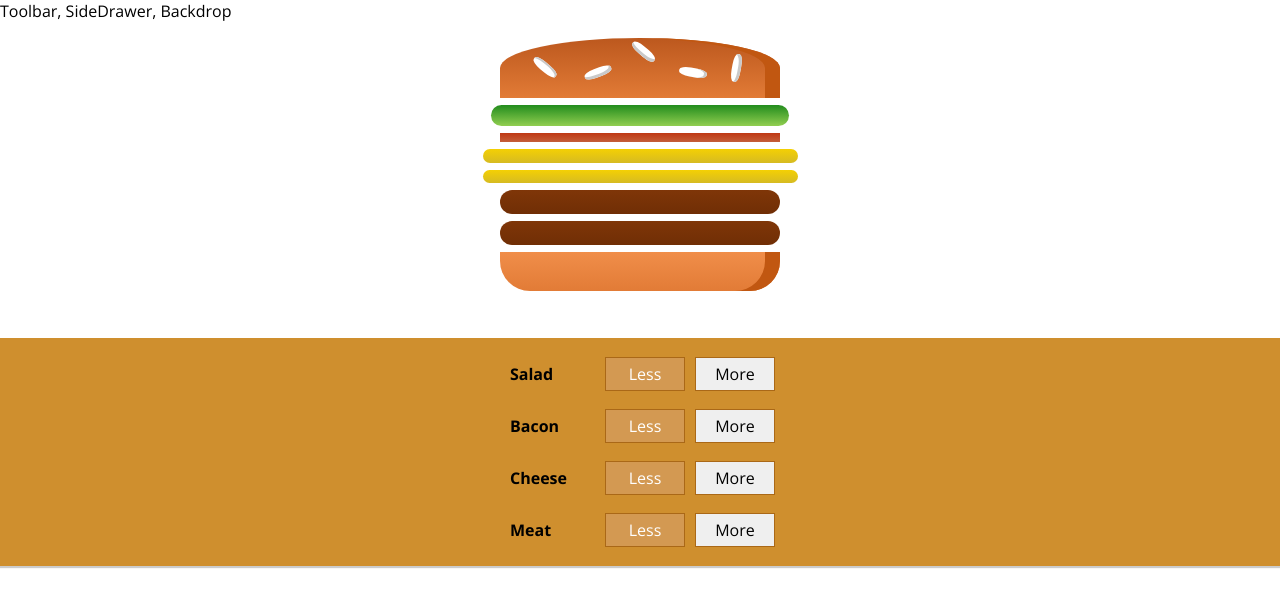
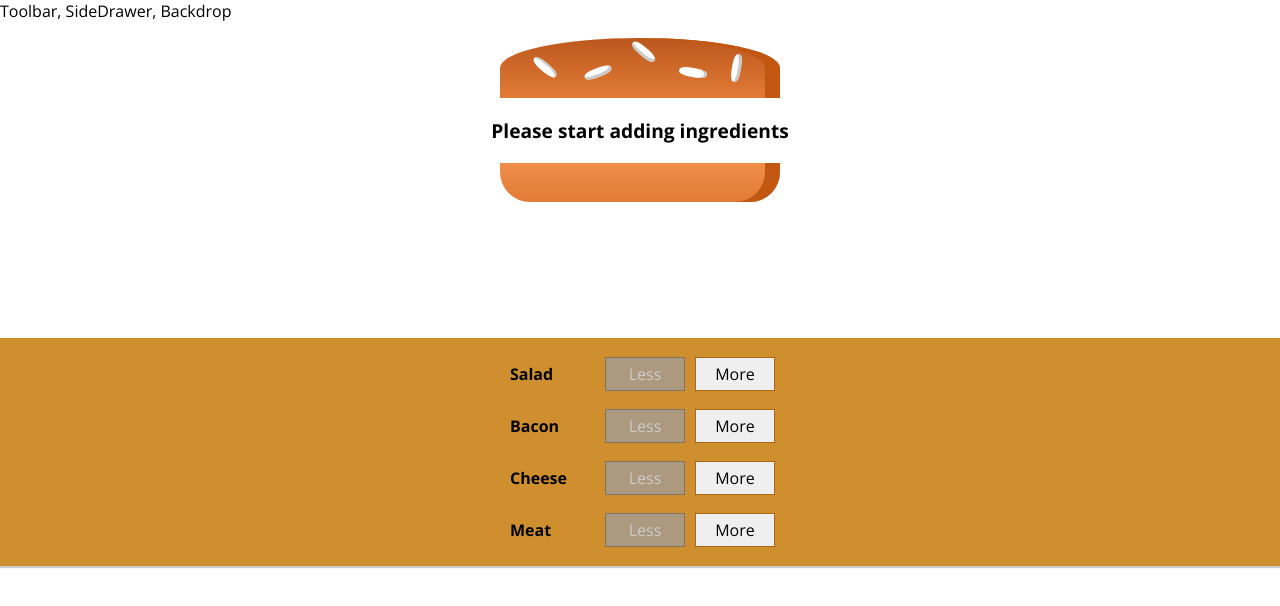
Before and after one commit to calvin1337/React, a React (Create React App) app in the folder burger-app/: page / in a window 1280 px wide. Shown: the top 606 px of the page. Built offline with nearby package versions, Linux system fonts and the light colour scheme.

Commit message:
build controls

```diff
--- a/burger-app/src/components/Layout/BuildControls/BuildControl/BuildControl.js
+++ b/burger-app/src/components/Layout/BuildControls/BuildControl/BuildControl.js
@@ -4,8 +4,14 @@ import './BuildControl.css'
 const buildControl = (props) => (
     <div className="BuildControl">
         <div className="Label">{props.label}</div>
-        <button className="Less">Less</button>
-        <button className="More">More</button>
+        <button className="Less"
+        onClick={props.removed}
+        disabled={props.disabled}
+        >Less</button>
+
+        <button className="More"
+        onClick={props.added}
+        >More</button>
     </div>
 );
 
--- a/burger-app/src/components/Layout/BuildControls/BuildControls.js
+++ b/burger-app/src/components/Layout/BuildControls/BuildControls.js
@@ -15,7 +15,13 @@ const controls = [
 const buildControls = (props) => (
     <div className="BuildControls">
         {controls.map(ctrl => (
-            <BuildControl key={ctrl.label} label={ctrl.label} />
+            <BuildControl
+            key={ctrl.label}
+            label={ctrl.label}
+            added={() => props.ingredientAdded(ctrl.type)}
+            removed={() => props.ingredientRemoved(ctrl.type)}
+            disabled={props.disabled[ctrl.type]}
+            />
         ))}
     </div>
 );
--- a/burger-app/src/containers/BurgerBuilder/BurgerBuilder.js
+++ b/burger-app/src/containers/BurgerBuilder/BurgerBuilder.js
@@ -5,22 +5,79 @@ import Aux from "../../hoc/Aux"
 import Burger from "../../components/Burger/Burger";
 import BuildControls from '../../components/Layout/BuildControls/BuildControls';
 
+const INGREDIENT_PRICES = {
+    salad: 0.5,
+    cheese:0.4,
+    meat: 1.3,
+    bacon: 0.7
+}
+
 class BurgerBuilder extends Component{
 
     state= {
         ingredients: {
-            salad: 1,
-            bacon: 1,
-            cheese: 2,
-            meat:2
+
+            salad: 0,
+            bacon: 0,
+            cheese: 0,
+            meat:0
+        },
+        totalPrice: 4
+    }
+
+    addIngredientHandler = (type) => {
+
+        const oldCount = this.state.ingredients[type];
+        const updateCount = oldCount + 1;
+        const updateIngredients = {
+            ...this.state.ingredients
+        };
+        updateIngredients[type] = updateCount;
+
+        const pricesAddition = INGREDIENT_PRICES[type];
+        const oldPrice = this.state.totalPrice;
+        const newPrice = oldPrice + pricesAddition;
+        this.setState({totalPrice: newPrice, ingredients: updateIngredients})
+
+    }
+
+    removeIngredientHandler = (type) => {
+
+        const oldCount = this.state.ingredients[type];
+        if(oldCount <= 0){
+            return;
         }
+
+        const updateCount = oldCount - 1;
+        const updateIngredients = {
+            ...this.state.ingredients
+        };
+        updateIngredients[type] = updateCount;
+
+        const pricesDeduction = INGREDIENT_PRICES[type];
+        const oldPrice = this.state.totalPrice;
+        const newPrice = oldPrice - pricesDeduction;
+        this.setState({totalPrice: newPrice, ingredients: updateIngredients})
+
     }
 
     render() {
+        const disabledInfo = {
+            ...this.state.ingredients
+        };
+        for(let key in disabledInfo) {
+            disabledInfo[key] = disabledInfo[key] <= 0
+        }
+        // {salad:true, meat:false, ...}
+
         return (
             <Aux>
                 <Burger ingredients={this.state.ingredients}/>
-                <BuildControls />
+                <BuildControls
+                ingredientAdded={this.addIngredientHandler}
+                ingredientRemoved={this.removeIngredientHandler}
+                disabled={disabledInfo}
+                />
             </Aux>
         );
     }
```
